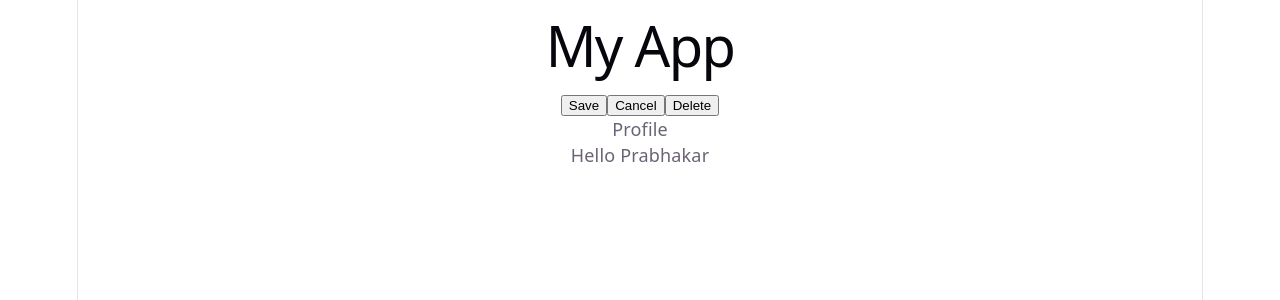
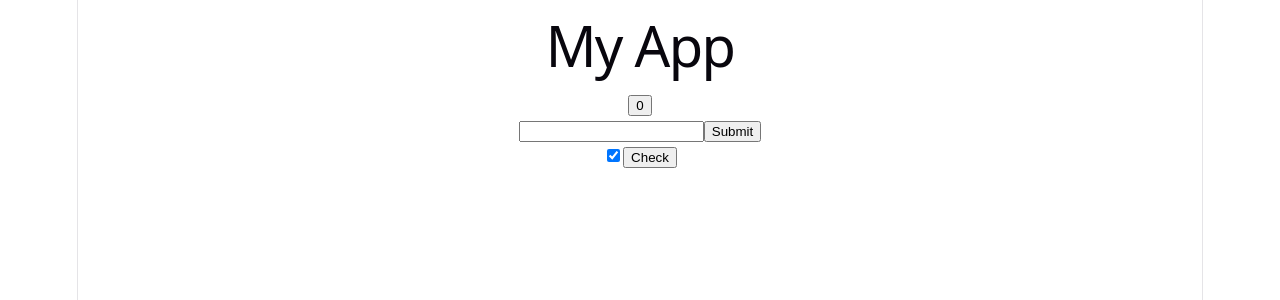
Before and after one commit to prabhakarlainipg/coding-practice, a React (Vite) app in the folder react/my-react-app/: page / in a window 1280 px wide. Shown: the top 300 px of the page. Built offline with nearby package versions, Linux system fonts and the light colour scheme.

Commit message:
react controlled uncontrolled components

```diff
--- a/react/my-react-app/src/App.tsx
+++ b/react/my-react-app/src/App.tsx
@@ -1,10 +1,16 @@
-import PropsComponent from "./components/Props.tsx";
+//import PropsComponent from "./components/Props.tsx";
+import {Counter} from "./components/State.tsx";
+import {UnControlledComp} from "./components/UnControlledComp.tsx";
 
 function App() {
   return (
       <div>
         <h1>My App</h1>
+{/*
        <PropsComponent/>
+*/}
+          <Counter/>
+          <UnControlledComp/>
       </div>
   );
 }
--- /dev/null
+++ b/react/my-react-app/src/components/State.tsx
@@ -0,0 +1,12 @@
+import {useState} from "react";
+
+export const Counter =  ()=>{
+    const [count, setCount] = useState(0);
+
+    function handleClick() {
+        setCount(count + 1);
+        console.log(count);
+    }
+
+    return <button onClick={handleClick}>{count}</button>;
+}
--- /dev/null
+++ b/react/my-react-app/src/components/UnControlledComp.tsx
@@ -0,0 +1,26 @@
+import * as React from "react";
+import {useRef} from "react";
+
+export const UnControlledComp: React.FC = () =>{
+    const inputRef = useRef<HTMLInputElement  | null>(null);
+    const checkboxRef = useRef<HTMLInputElement | null>(null);
+
+    function handleSubmit() {
+        console.log(inputRef.current?.value);
+    }
+    return (
+        <>
+            <div>
+                <input ref={inputRef} />
+
+                <button onClick={handleSubmit}>Submit</button>
+            </div>
+
+            <input type="checkbox" ref={checkboxRef} defaultChecked />
+
+            <button onClick={() => console.log(checkboxRef.current?.checked)}>
+                Check
+            </button>
+        </>
+    );
+}
```
